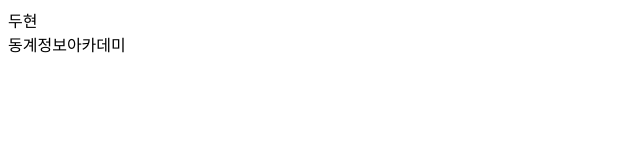
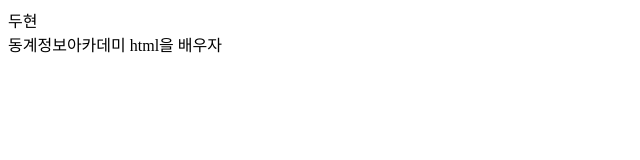
Before and after one commit to KHyeon413/-, a plain HTML site: page index.html in a window 1280 px wide. Shown: the whole page, without its empty margins (0-640 px from the left). Drawn offline with Linux system fonts and the light colour scheme.

Commit message:
배우자

```diff
--- a/index.html
+++ b/index.html
@@ -9,6 +9,7 @@
   </head>
   <body>
     두현 <br> 동계정보아카데미
+    html을 배우자
     <script src="script.js"></script>
   </body>
 </html>
```
